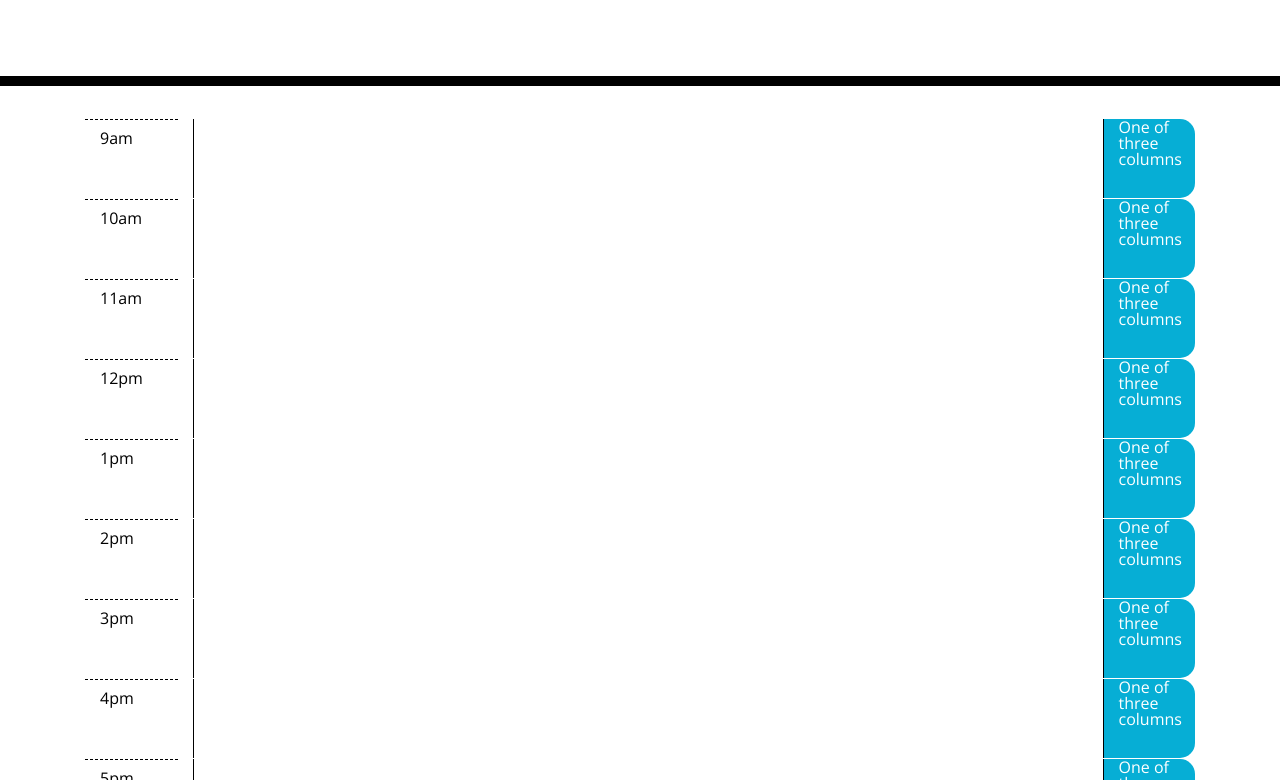
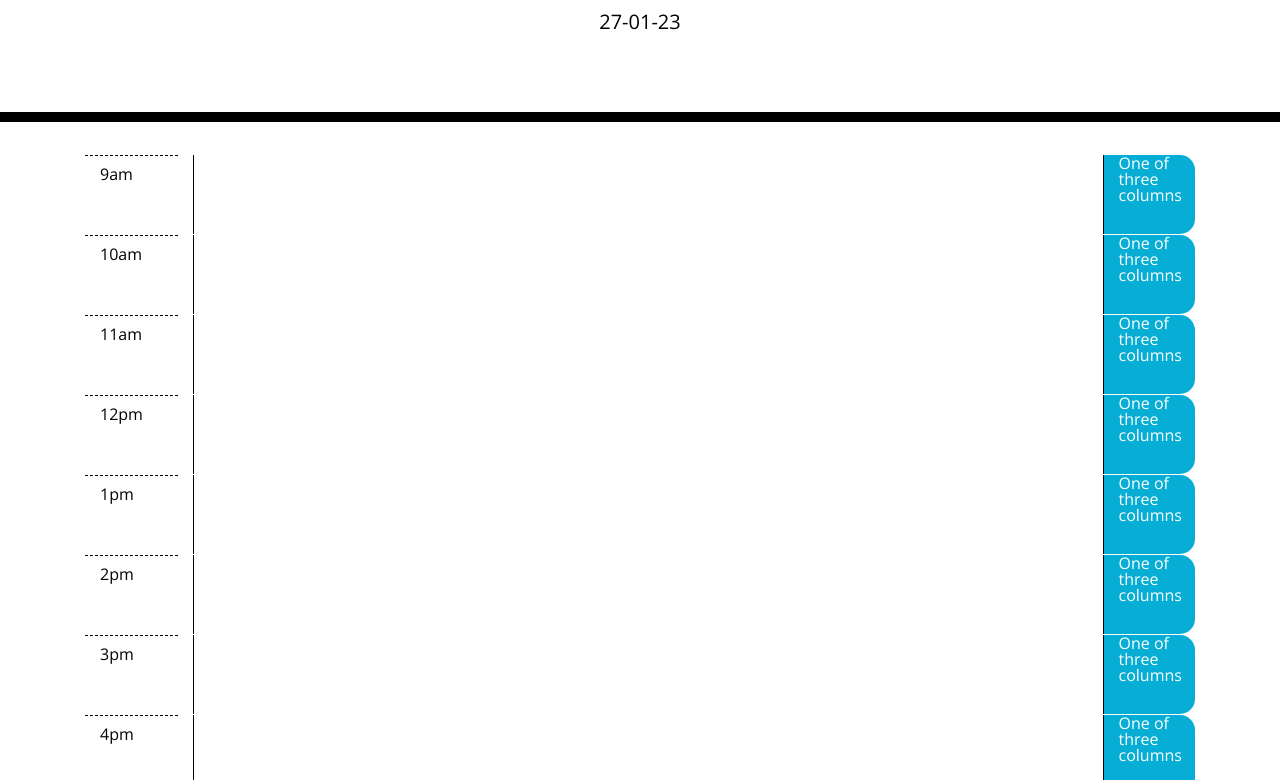
Before and after one commit to Gpsnm/WorkDayPlanner, a plain HTML site: page index.html in a window 1280 px wide. Shown: the part 182-962 px from the top of the page. Drawn offline with nearby package versions, Linux system fonts and the light colour scheme.

Commit message:
added todays date to planner

```diff
--- a/assets/script.js
+++ b/assets/script.js
@@ -0,0 +1,7 @@
+
+// global variables
+let currentDayEl = $("#currentDay");
+
+
+// set todays date.
+currentDayEl.text(moment().format('DD-MM-YY'));
--- a/index.html
+++ b/index.html
@@ -81,5 +81,6 @@
 
     <script src="https://cdnjs.cloudflare.com/ajax/libs/jquery/3.2.1/jquery.min.js"></script>
     <script src="https://cdnjs.cloudflare.com/ajax/libs/moment.js/2.24.0/moment.min.js"></script>
+    <script src="./assets/script.js"></script>
   </body>
 </html>
```
